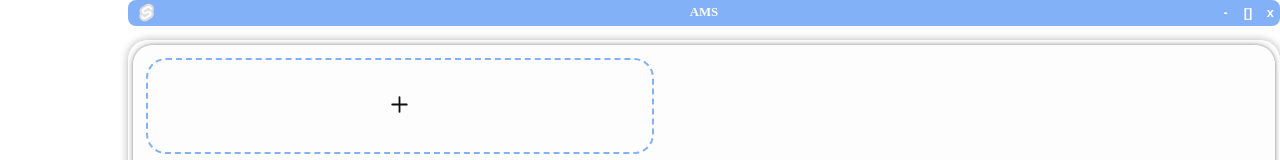
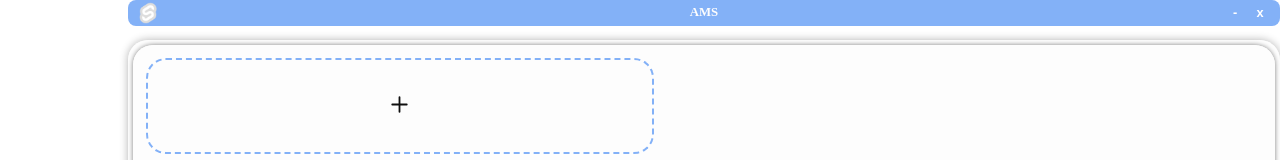
Before and after one commit to PleahMaCaka/AMS, a SvelteKit app: page / in a window 1280 px wide. Shown: the top 160 px of the page. Built offline with nearby package versions, Linux system fonts and the light colour scheme.

Commit message:
chore: remove maximize button

```diff
--- a/src/components/Toolbar.svelte
+++ b/src/components/Toolbar.svelte
@@ -5,15 +5,15 @@
         appWindow.minimize()
     }
 
-    const onMaximize = () => {
-        appWindow.isMaximized().then((isMaximized) => {
-            if (isMaximized) {
-                appWindow.unmaximize()
-            } else {
-                appWindow.maximize()
-            }
-        })
-    }
+    // const onMaximize = () => {
+    //     appWindow.isMaximized().then((isMaximized) => {
+    //         if (isMaximized) {
+    //             appWindow.unmaximize()
+    //         } else {
+    //             appWindow.maximize()
+    //         }
+    //     })
+    // }
 
     const onClose = () => {
         appWindow.close()
@@ -26,7 +26,6 @@
         <p data-tauri-drag-region>{document.title}</p>
         <div class="tb-controls">
             <button on:click={onMinimize}>-</button>
-            <button on:click={onMaximize}>[]</button>
             <button on:click={onClose}>x</button>
         </div>
     </div>
@@ -38,7 +37,7 @@
     $color: #83b1f7;
 
     $tb-height: 2rem;
-    $tb-item-height: $tb-height - 0.5rem;
+    $tb-item-height: $tb-height - 0.3rem;
 
     $tb-item-padding: 0.7rem;
 
@@ -92,10 +91,10 @@
                 background-color: rgba(0, 0, 0, 0.1);
                 transition: background-color 0.13s ease-in-out;
             }
+        }
 
-            .tb-controls {
-                padding-right: $tb-item-padding;
-            }
+        .tb-controls {
+            padding-right: $tb-item-padding;
         }
 
     }
```
